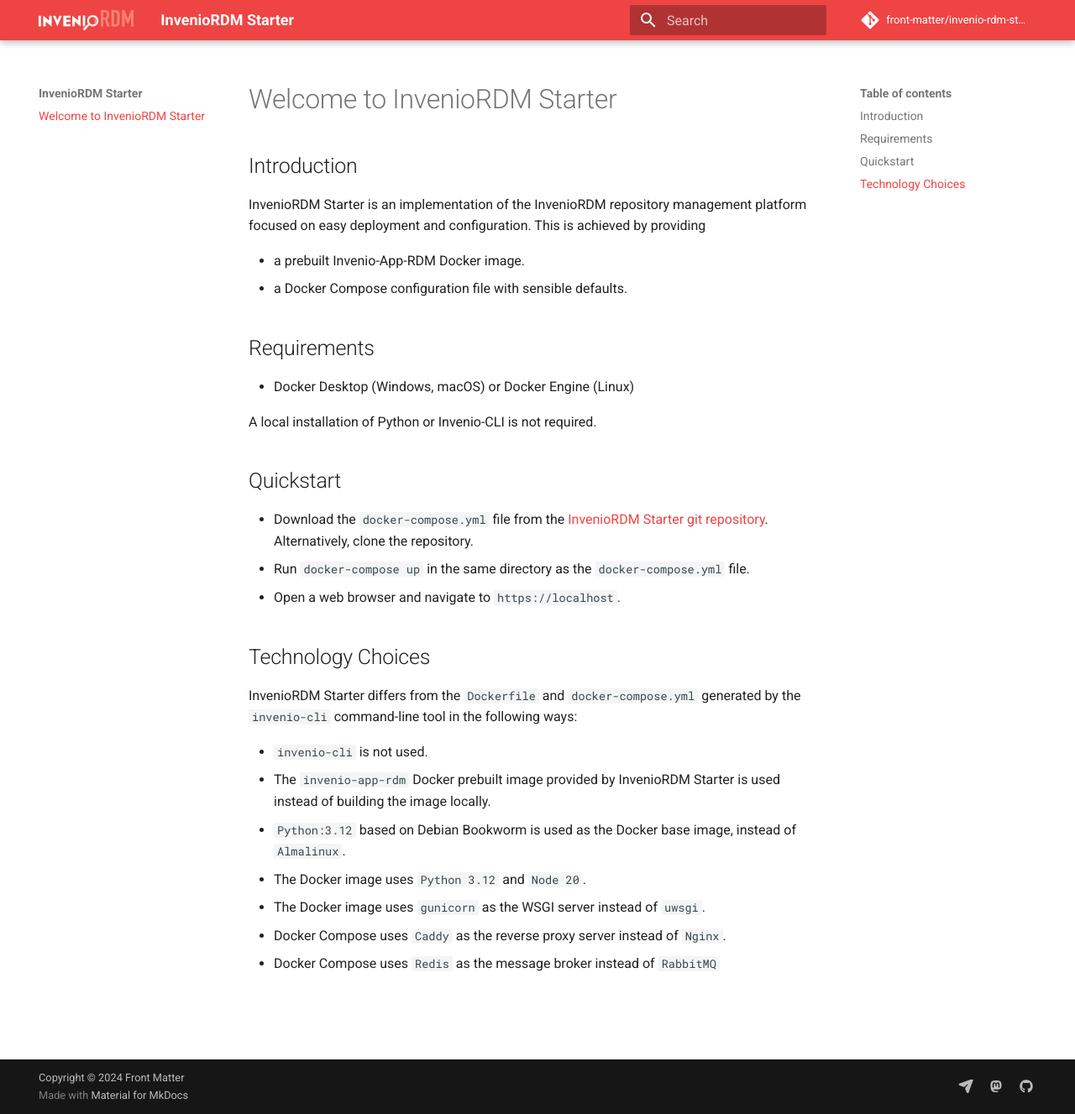
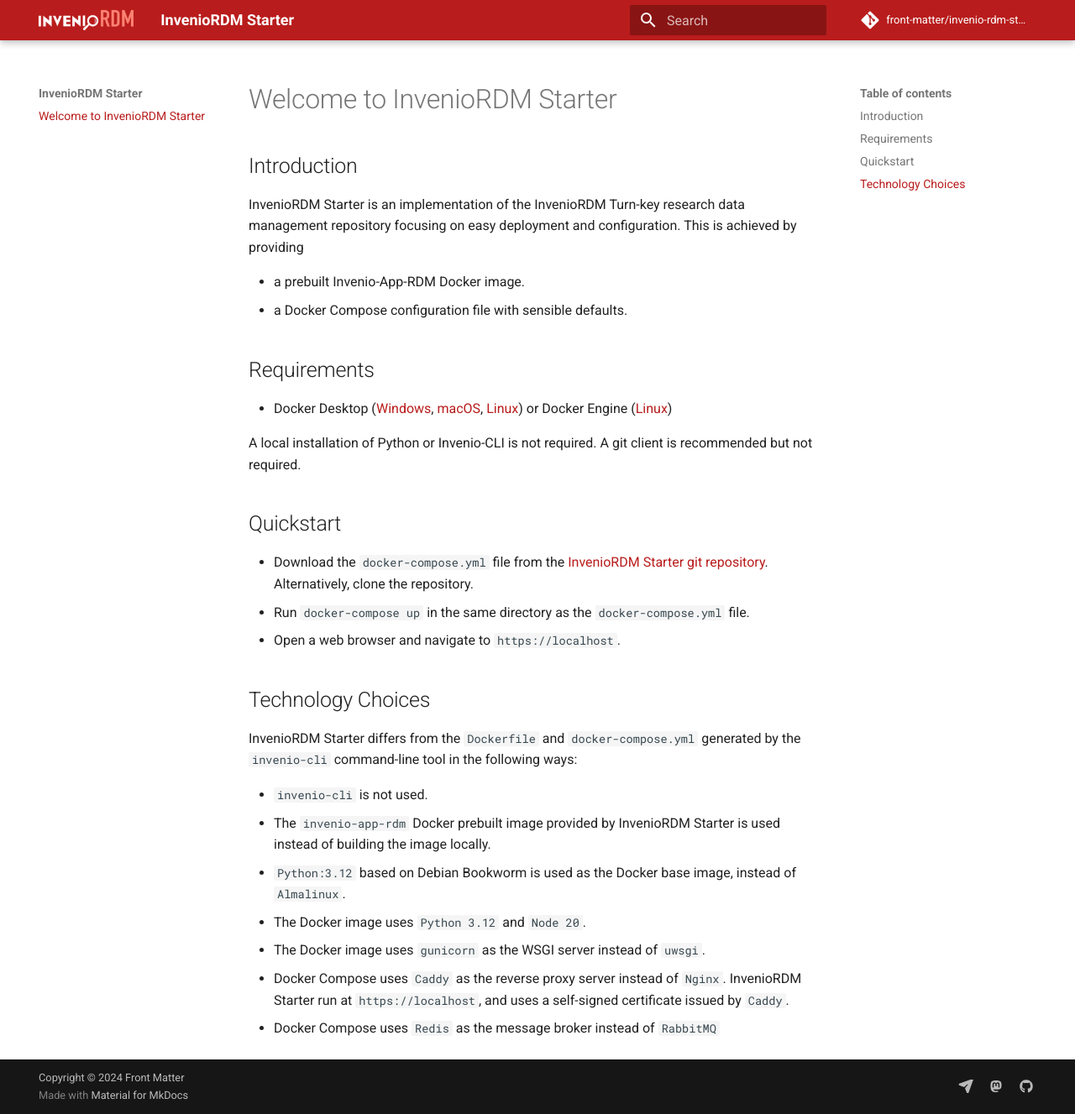
Before and after one commit to front-matter/invenio-rdm-starter, an MkDocs documentation site: the page built from docs/index.md, in a window 1280 px wide and 1327 px high. Shown: the whole window at 84% size. Built offline with MkDocs 1.6.1 and Material for MkDocs 9.7.7, drawn with Linux system fonts in a browser that asks for light colours; comment, search, counter and statistics services are not loaded.

Commit message:
updated documentation

```diff
--- a/docker-compose.yml
+++ b/docker-compose.yml
@@ -19,11 +19,8 @@
     ports:
       - "80:80"
       - "443:443"
-      - "443:443/udp"
-      - "2019:2019"
     volumes:
       - ./Caddyfile:/etc/caddy/Caddyfile
-      - ./site:/srv
       - caddy_data:/data
       - caddy_config:/config
   web:
--- a/docs/index.md
+++ b/docs/index.md
@@ -2,17 +2,16 @@
 
 ## Introduction
 
-InvenioRDM Starter is an implementation of the InvenioRDM repository management
-platform focused on easy deployment and configuration. This is achieved by providing
+InvenioRDM Starter is an implementation of the InvenioRDM Turn-key research data management repository focusing on easy deployment and configuration. This is achieved by providing
 
 * a prebuilt Invenio-App-RDM Docker image.
 * a Docker Compose configuration file with sensible defaults.
 
 ## Requirements
 
-* Docker Desktop (Windows, macOS) or Docker Engine (Linux)
+* Docker Desktop ([Windows](https://docs.docker.com/desktop/install/windows-install/), [macOS](https://docs.docker.com/desktop/install/mac-install/), [Linux](https://docs.docker.com/desktop/install/linux-install/)) or Docker Engine ([Linux](https://docs.docker.com/engine/install/))
 
-A local installation of Python or Invenio-CLI is not required.
+A local installation of Python or Invenio-CLI is not required. A git client is recommended but not required.
 
 ## Quickstart
 
@@ -30,5 +29,5 @@
 * `Python:3.12` based on Debian Bookworm is used as the Docker base image, instead of `Almalinux`.
 * The Docker image uses `Python 3.12` and `Node 20`.
 * The Docker image uses `gunicorn` as the WSGI server instead of `uwsgi`.
-* Docker Compose uses `Caddy` as the reverse proxy server instead of `Nginx`.
+* Docker Compose uses `Caddy` as the reverse proxy server instead of `Nginx`. InvenioRDM Starter run at `https://localhost`, and uses a self-signed certificate issued by `Caddy`.
 * Docker Compose uses `Redis` as the message broker instead of `RabbitMQ`
--- a/docs/stylesheets/extra.css
+++ b/docs/stylesheets/extra.css
@@ -1,5 +1,5 @@
 :root {
-  --md-primary-fg-color:        #ef4444;
+  --md-primary-fg-color:        #b91c1c;
   --md-primary-fg-color--light: #fecaca;
-  --md-primary-fg-color--dark:  #991b1b;
+  --md-primary-fg-color--dark:  #7f1d1d;
 }
```
Also changed, not shown: 4 other files.
